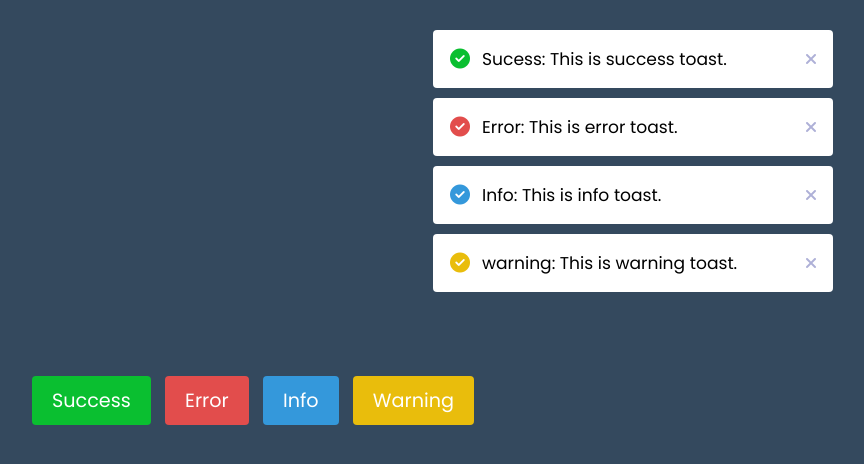
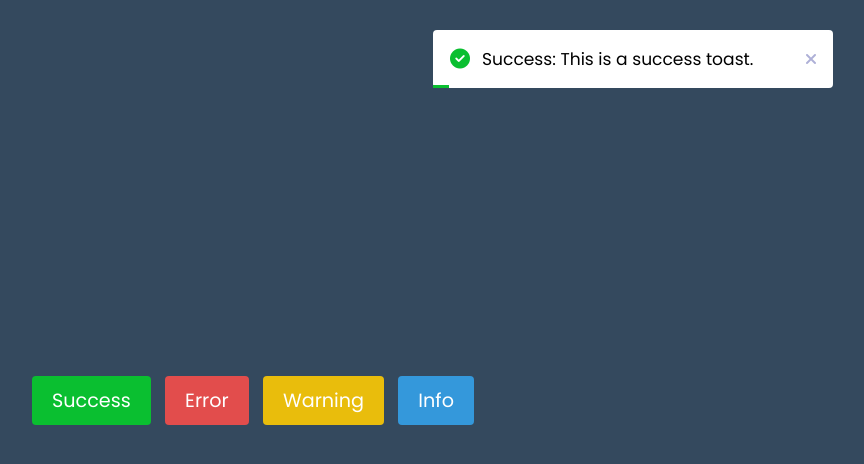
Before and after one commit to aamahi/Toast-Notification, a plain HTML site: page index.html in a window 1280 px wide. Both pictures are taken after a click on the button "Success". Shown: the whole page, without its empty margins (387-1251 px from the left). Drawn offline with Linux system fonts and the light colour scheme.

Commit message:
when click button then functionality added.

```diff
--- a/index.html
+++ b/index.html
@@ -1,50 +1,20 @@
 <!DOCTYPE html>
-<html lang="en">
+<html lang="en" dir="ltr">
   <head>
-    <meta charset="UTF-8">
-    <meta http-equiv="X-UA-Compatible" content="IE=edge">
+    <meta charset="utf-8">
+    <title>Toast Notification | CodingNepal</title>
+    <link rel="stylesheet" href="style.css">
     <meta name="viewport" content="width=device-width, initial-scale=1.0">
-    <title>Toast Notification</title>
-    <!-- Font Awsome CDN Link for Icons -->
     <link rel="stylesheet" href="https://cdnjs.cloudflare.com/ajax/libs/font-awesome/6.2.1/css/all.min.css">
-    <link rel="stylesheet" href="style.css">
+    <script src="script.js" defer></script>
   </head>
   <body>
-    <ul class="notifications">
-        <li class="toast success">
-            <div class="column">
-                <i class="fa-solid fa-circle-check"></i>
-                <span>Sucess: This is success toast.</span>
-            </div>
-            <i class="fa-solid fa-xmark"></i>
-        </li>
-        <li class="toast error">
-            <div class="column">
-                <i class="fa-solid fa-circle-check"></i>
-                <span>Error: This is error toast.</span>
-            </div>
-            <i class="fa-solid fa-xmark"></i>
-        </li>
-        <li class="toast info">
-            <div class="column">
-                <i class="fa-solid fa-circle-check"></i>
-                <span>Info: This is info toast.</span>
-            </div>
-            <i class="fa-solid fa-xmark"></i>
-        </li>
-        <li class="toast warning">
-            <div class="column">
-                <i class="fa-solid fa-circle-check"></i>
-                <span>warning: This is warning toast.</span>
-            </div>
-            <i class="fa-solid fa-xmark"></i>
-        </li>
-    </ul>
+    <ul class="notifications"></ul>
     <div class="buttons">
       <button class="btn" id="success">Success</button>
       <button class="btn" id="error">Error</button>
+      <button class="btn" id="warning">Warning</button>
       <button class="btn" id="info">Info</button>
-        <button class="btn" id="warning">Warning</button>
     </div>
   </body>
 </html>
--- /dev/null
+++ b/script.js
@@ -0,0 +1,41 @@
+const notifications = document.querySelector(".notifications"),
+buttons = document.querySelectorAll(".buttons .btn");
+const toastDetails = {
+    timer: 5000,
+    success: {
+        icon: 'fa-circle-check',
+        text: 'Success: This is a success toast.',
+    },
+    error: {
+        icon: 'fa-circle-xmark',
+        text: 'Error: This is an error toast.',
+    },
+    warning: {
+        icon: 'fa-triangle-exclamation',
+        text: 'Warning: This is a warning toast.',
+    },
+    info: {
+        icon: 'fa-circle-info',
+        text: 'Info: This is an information toast.',
+    }
+}
+const removeToast = (toast) => {
+    toast.classList.add("hide");
+    if(toast.timeoutId) clearTimeout(toast.timeoutId);
+    setTimeout(() => toast.remove(), 500);
+}
+const createToast = (id) => {
+    const { icon, text } = toastDetails[id];
+    const toast = document.createElement("li");
+    toast.className = `toast ${id}`;
+    toast.innerHTML = `<div class="column">
+                         <i class="fa-solid ${icon}"></i>
+                         <span>${text}</span>
+                      </div>
+                      <i class="fa-solid fa-xmark" onclick="removeToast(this.parentElement)"></i>`;
+    notifications.appendChild(toast);
+    toast.timeoutId = setTimeout(() => removeToast(toast), toastDetails.timer);
+}
+buttons.forEach(btn => {
+    btn.addEventListener("click", () => createToast(btn.id));
+});
```
Lines whose indentation alone changed are shown as unchanged.
